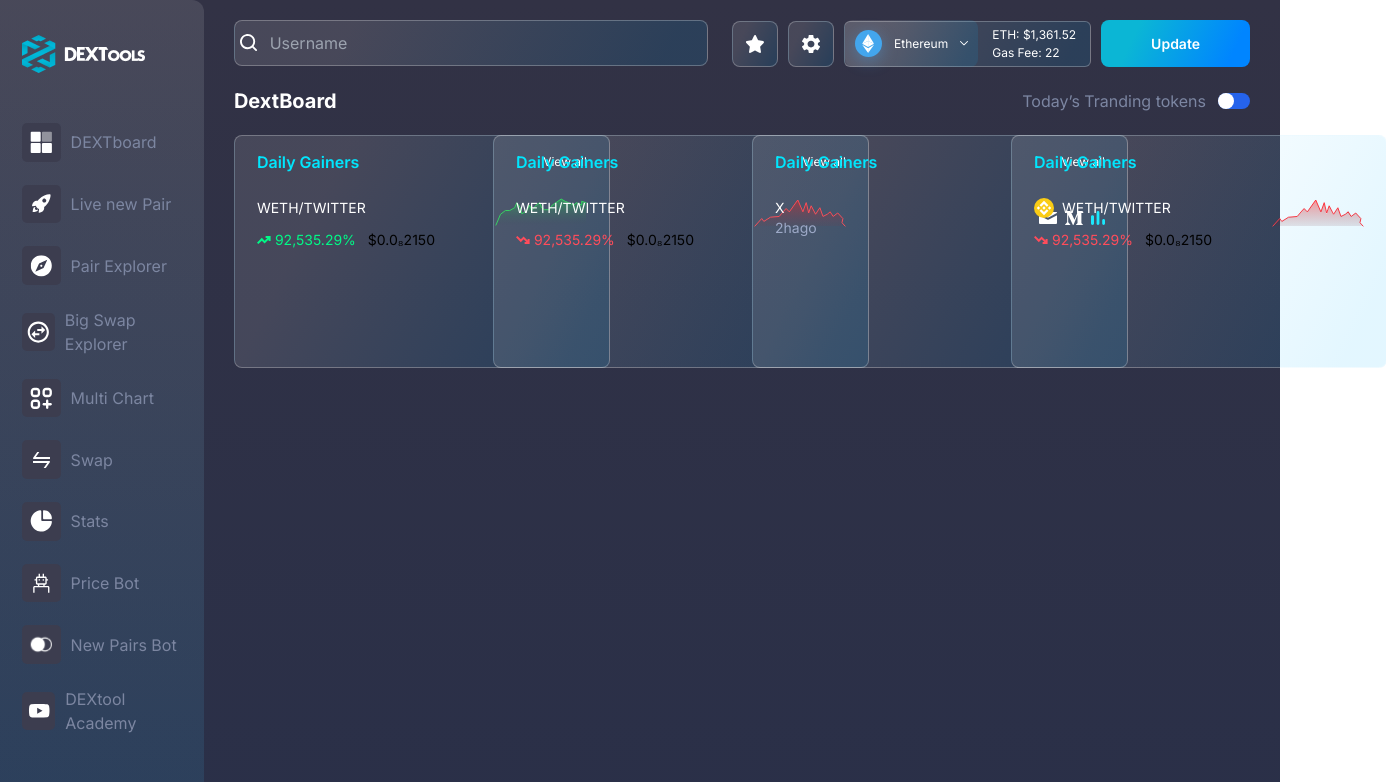
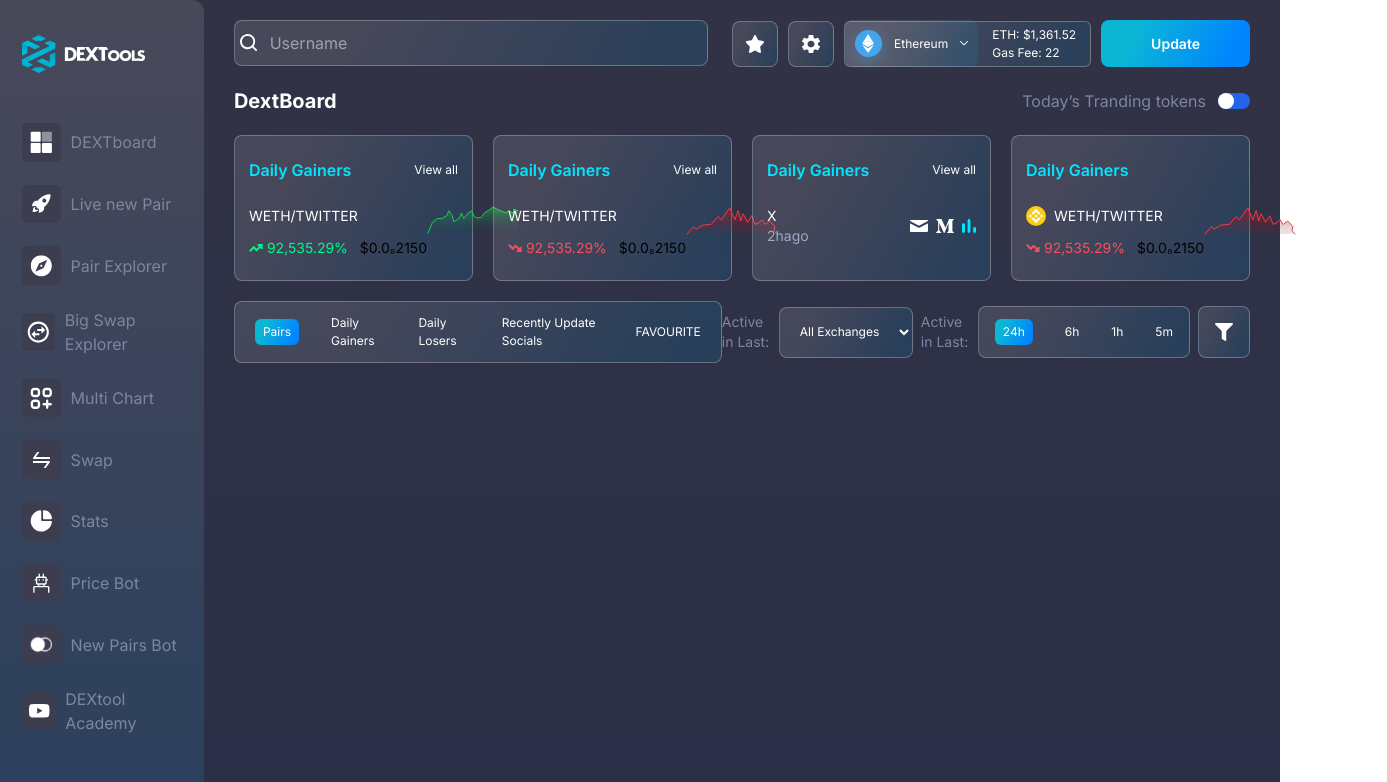
Before and after one commit to forhadmia1/dextboard_rubel, a React (Create React App) app: page / in a window 1280 px wide. Shown: the top 782 px of the page, 1387 px wide, since content can reach past the window. Built offline with nearby package versions, Linux system fonts and the light colour scheme.

Commit message:
sub menu created

```diff
--- a/src/components/Dextboard/DailyGainers.jsx
+++ b/src/components/Dextboard/DailyGainers.jsx
@@ -3,7 +3,7 @@
 
 const DailyGainers = () => {
     return (
-        <div className='card-background'>
+        <div className='card-background px-[14px] py-[22px]'>
             <div className='flex justify-between items-center'>
                 <h2 className='text-[16px] font-semibold text-[#00E6FD]'>Daily Gainers</h2>
                 <Link className='text-[12px] font-normal text-white'>View all</Link>
--- a/src/components/Dextboard/DailyLosers.jsx
+++ b/src/components/Dextboard/DailyLosers.jsx
@@ -3,7 +3,7 @@
 
 const DailyLosers = () => {
     return (
-        <div className='card-background'>
+        <div className='card-background px-[14px] py-[22px]'>
             <div className='flex justify-between items-center'>
                 <h2 className='text-[16px] font-semibold text-[#00E6FD]'>Daily Gainers</h2>
                 <Link className='text-[12px] font-normal text-white'>View all</Link>
--- a/src/components/Dextboard/HotPairs.jsx
+++ b/src/components/Dextboard/HotPairs.jsx
@@ -2,7 +2,7 @@
 
 const HotPairs = () => {
     return (
-        <div className='card-background '>
+        <div className='card-background px-[14px] py-[22px]'>
             <div className='flex justify-between items-center'>
                 <h2 className='text-[16px] font-semibold text-[#00E6FD]'>Daily Gainers</h2>
             </div>
--- a/src/components/Dextboard/RecentlyUpdateSocials.jsx
+++ b/src/components/Dextboard/RecentlyUpdateSocials.jsx
@@ -3,7 +3,7 @@
 
 const RecentlyUpdateSocials = () => {
     return (
-        <div className='card-background'>
+        <div className='card-background px-[14px] py-[22px]'>
             <div className='flex justify-between items-center'>
                 <h2 className='text-[16px] font-semibold text-[#00E6FD]'>Daily Gainers</h2>
                 <Link className='text-[12px] font-normal text-white'>View all</Link>
--- a/src/page/Dextboard.jsx
+++ b/src/page/Dextboard.jsx
@@ -1,4 +1,5 @@
 import React, { useState } from 'react';
+import { Link } from 'react-router-dom';
 import DailyGainers from '../components/Dextboard/DailyGainers';
 import DailyLosers from '../components/Dextboard/DailyLosers';
 import HotPairs from '../components/Dextboard/HotPairs';
@@ -31,6 +32,38 @@
                 <RecentlyUpdateSocials />
                 <HotPairs />
             </div>
+            <div className='mt-5 flex justify-between'>
+                <div className='flex card-background text-[12px] text-white gap-8 items-center px-5 py-3'>
+                    <Link className='btn-background px-2 py-1'>Pairs</Link>
+                    <Link>Daily Gainers</Link>
+                    <Link>Daily Losers</Link>
+                    <Link>Recently Update Socials</Link>
+                    <Link>FAVOURITE</Link>
+                </div>
+                <div className='flex items-center gap-2'>
+                    <p className='text-[#7C86A2] text-sm'>Active in Last:</p>
+                    <div className=''>
+                        <select className='flex card-background text-[12px] text-white gap-8 items-center px-4 py-4 focus:outline-none' name="cars" id="cars">
+                            <option className='text-black' value="volvo">All Exchanges</option>
+                            <option className='text-black' value="saab">Saab</option>
+                            <option className='text-black' value="opel">Opel</option>
+                            <option className='text-black' value="audi">Audi</option>
+                        </select>
+                    </div>
+                    <p className='text-[#7C86A2] text-sm'>Active in Last:</p>
+                    <div className='flex card-background text-[12px] text-white gap-8 items-center px-4 py-3'>
+                        <Link className='btn-background px-2 py-1'>24h</Link>
+                        <Link>6h</Link>
+                        <Link>1h</Link>
+                        <Link>5m</Link>
+                    </div>
+                    <div className='card-background p-4 '>
+                        <svg width="18" height="18" viewBox="0 0 18 18" fill="none" xmlns="http://www.w3.org/2000/svg">
+                            <path d="M17.1554 0H0.84473C0.0952696 0 -0.282906 0.909351 0.248129 1.44039L6.74999 7.94324V15.1875C6.74999 15.4628 6.88433 15.7208 7.10989 15.8787L9.92239 17.8468C10.4773 18.2352 11.25 17.8415 11.25 17.1555V7.94324L17.752 1.44039C18.282 0.910406 17.9064 0 17.1554 0V0Z" fill="white" />
+                        </svg>
+                    </div>
+                </div>
+            </div>
         </div>
     );
 };
--- a/src/style/global.css
+++ b/src/style/global.css
@@ -84,7 +84,9 @@
   );
   border: 0.6px solid rgba(255, 255, 255, 0.26);
   border-radius: 8px;
-  padding: 14px 22px;
-  width: 376px;
-  height: 233px;
 }
+
+.btn-background {
+  background: linear-gradient(115.7deg, #0bb6d5 23.5%, #0085ff 86.42%);
+  border-radius: 6px;
+}
```
